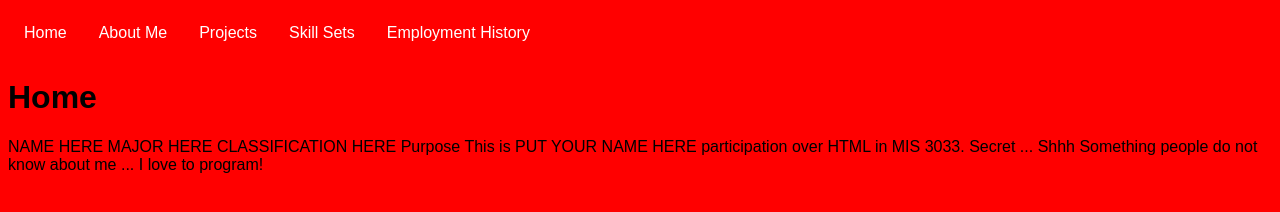
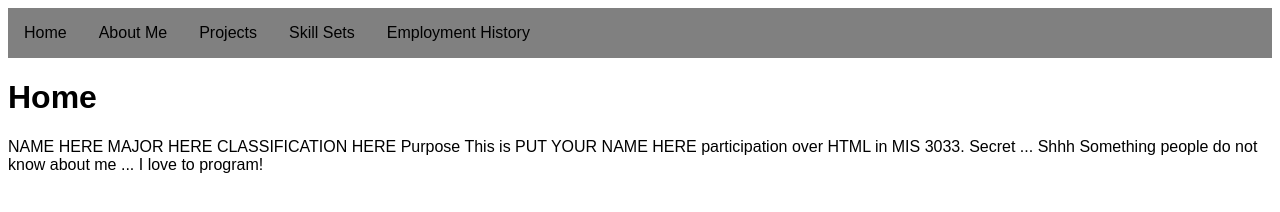
Before and after one commit to ericsutherland99/ericsutherland99.github.io, a plain HTML site: page index.html in a window 1280 px wide. Drawn offline with Linux system fonts and the light colour scheme.

Commit message:
background color

```diff
--- a/personalwebsite.css
+++ b/personalwebsite.css
@@ -1,7 +1,11 @@
 body
 {
-  background-color: red;
+  background-color: White;
   font-family: Arial, Helvetica, sans-serif;
+}
+header
+{
+  background-color: grey;
 }
 ul
 {
@@ -16,7 +20,7 @@ li{
 li a
 {
   display: block;
-  color: white;
+  color: black;
   text-align: center;
   padding: 16px;
   text-decoration: none;
```
